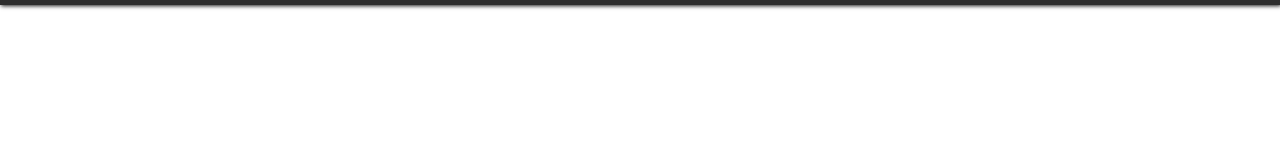
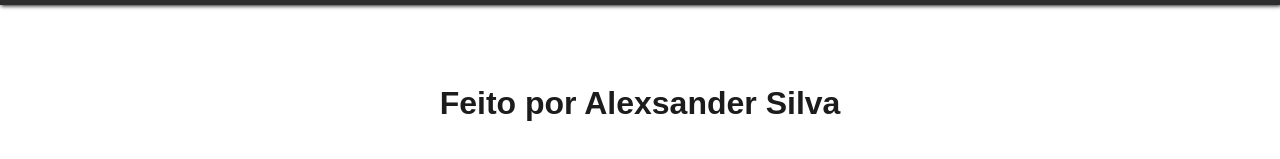
Before and after one commit to oaleekis/HeaderSidebar, a plain HTML site: page index.html in a window 1280 px wide. Shown: the part 51-210 px from the top of the page. Drawn offline with Linux system fonts and the light colour scheme.

Commit message:
confirmar]

```diff
--- a/index.html
+++ b/index.html
@@ -49,6 +49,7 @@
             text-align: center;
             height: 100vh;
             transition: 1s;
+            color: var(--color-dark4);
         }
         .navigation_header a{
             text-decoration: none;
```
